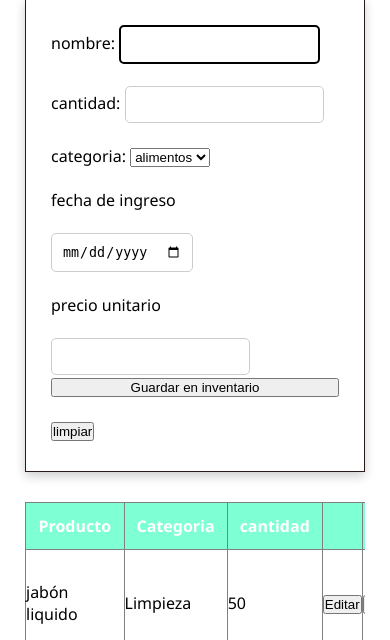
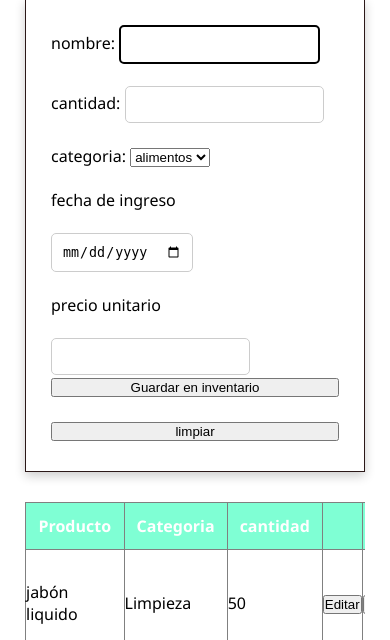
Before and after one commit to 3852097-coed/proyecto-2026, a PHP site: page / in a window 390 px wide. Shown: the part 515-1155 px from the top of the page. Run offline with PHP 8.4, Linux system fonts and the light colour scheme.

Commit message:
Entrega Final Semana 4 - Diseño Validado

```diff
--- a/css/styles.css
+++ b/css/styles.css
@@ -174,6 +174,10 @@ form{
         width: 100%;
     }
 
+    .limpiar{
+        width: 100%;
+    }
+
 }
 
  .tarjeta{
--- a/index.html
+++ b/index.html
@@ -44,7 +44,7 @@
             <label for="precio">precio unitario</label><br><br>
             <input type="number" id="precio" name="precio_prod" min="0" step="0.01"requiered>
             <button class="guardar-inventario" type="submit">Guardar en inventario</button><br><br>
-            <button type="reset">limpiar</button>
+            <button class="limpiar" type="reset">limpiar</button>
     </form>
     <!--Tabla de productos en stock-->
     <div class="tabla-responsiva">
```
